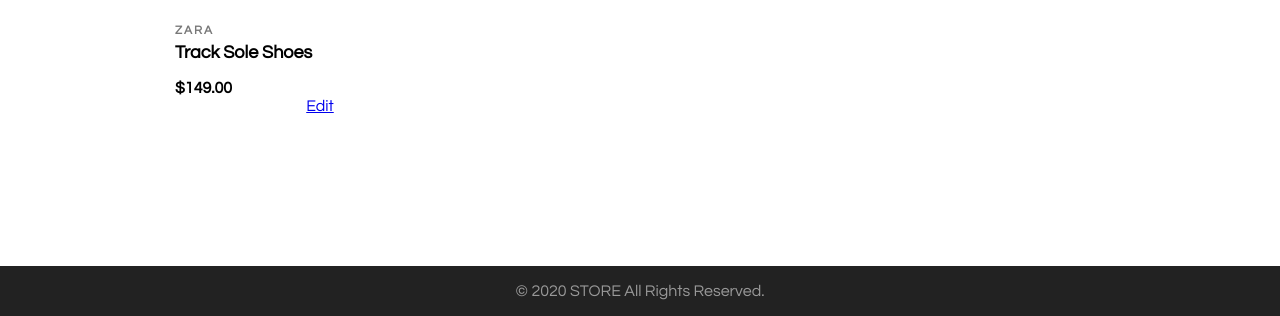
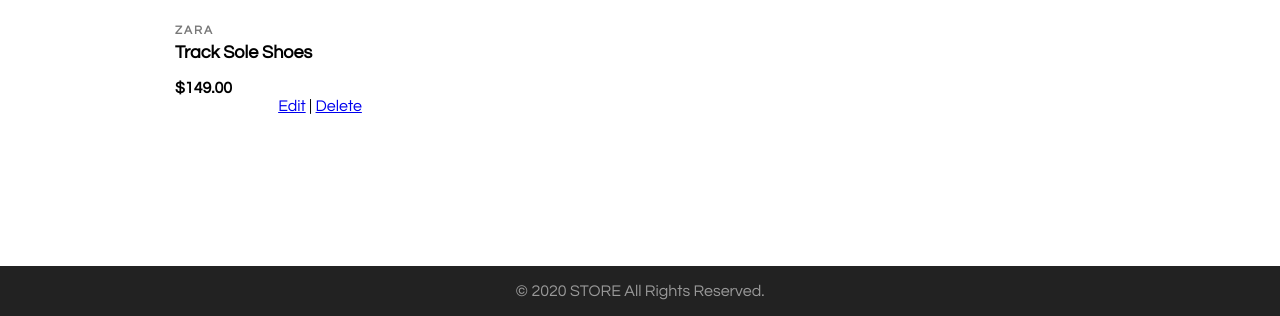
Before and after one commit to sohepalslamat/django-ecommerce-website, a Django app: page /products/ in a window 1280 px wide. Shown: the part 1151-1467 px from the top of the page. Run offline with Django 3.2, Linux system fonts and the light colour scheme; data comes from the database, SQL or seed files in the repository; both versions use the stored data as it was after the commit; some libraries are stand-ins or nearby versions.

Commit message:
add delete product method

```diff
--- a/products/models.py
+++ b/products/models.py
@@ -17,3 +17,7 @@ class Product(models.Model):
 
     def __str__(self):
         return self.title
+
+    def delete(self, *args, **kwargs):
+        self.image.delete(save=True)
+        super().delete(*args, **kwargs)
--- a/products/urls.py
+++ b/products/urls.py
@@ -1,9 +1,10 @@
 from django.urls import path
-from .views import products_list, product_details, product_add, product_edit
+from .views import products_list, product_details, product_add, product_edit, product_delete
 
 urlpatterns = [
     path('', products_list, name="products_list"),
+    path('add', product_add, name="product_add"),
     path('<int:pk>', product_details, name="product_details"),
-    path('add', product_add, name="product_add"),
     path('edit/<int:pk>', product_edit, name="product_edit"),
+    path('delete/<int:pk>', product_delete, name='product_delete'),
 ]
--- a/products/views.py
+++ b/products/views.py
@@ -19,7 +19,7 @@ def product_add(request):
 
         if form.is_valid():
             form.save()
-            return render(request, "products/product-add-successful.html", {'type': 'add'})
+            return render(request, "products/product-add-successful.html", {'type': 'added'})
     else:
         form = AddProductForm()
 
@@ -34,8 +34,15 @@ def product_edit(request, pk):
 
         if form.is_valid():
             form.save()
-            return render(request, "products/product-add-successful.html", {'type': 'edit'})
+            return render(request, "products/product-add-successful.html", {'type': 'edited'})
     else:
         form = AddProductForm(instance=product)
 
     return render(request, "products/product-add.html", {'form': form, 'type': 'Edit'})
+
+
+def product_delete(request, pk):
+    product = get_object_or_404(Product, id=pk)
+    product.delete()
+
+    return render(request, "products/product-add-successful.html", {'type': 'deleted'})
--- a/templates/products/product-add-successful.html
+++ b/templates/products/product-add-successful.html
@@ -4,7 +4,7 @@
 {% block content %}
 <section>
     <div>
-        <h1 class="section-headline">Product {{type}}ed Successfully!</h1>
+        <h1 class="section-headline">Product {{type}} Successfully!</h1>
         <a class="back" href="{% url 'home' %}">Continue to homepage</a>
     </div>
 </section>
--- a/templates/products/product-details.html
+++ b/templates/products/product-details.html
@@ -14,5 +14,8 @@
             {{product.description}}
         </p>
     </div>
+    <div>
+        <a href="{% url 'product_edit' pk=product.id %}">Edit</a> | <a href="{% url 'product_delete' pk=product.id %}">Delete</a>
+    </div>
 </section>
 {% endblock %}
--- a/templates/products/products-list.html
+++ b/templates/products/products-list.html
@@ -22,7 +22,7 @@
                 <div class="product-price">${{ product.price | floatformat:2 }}</div>
             </div>
             <div>
-                <a href="{% url 'product_edit' pk=product.id %}">Edit</a>
+                <a href="{% url 'product_edit' pk=product.id %}">Edit</a> | <a href="{% url 'product_delete' pk=product.id %}">Delete</a>
             </div>
 
         </div>
```
Also changed, not shown: db.sqlite3.
